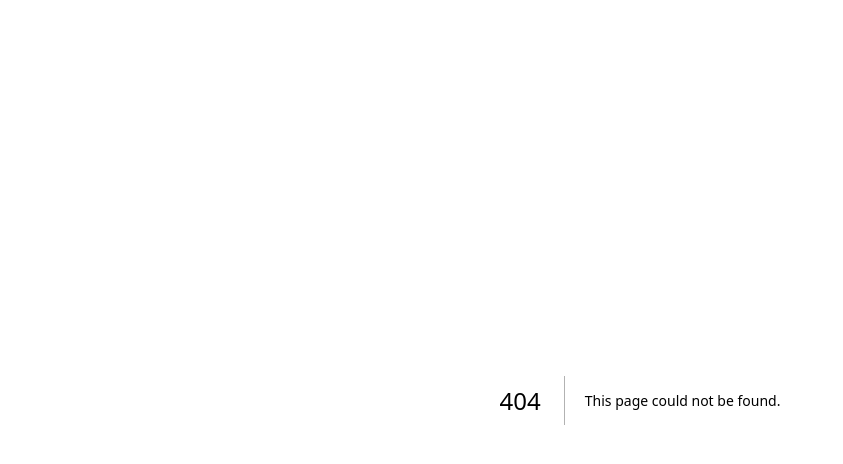
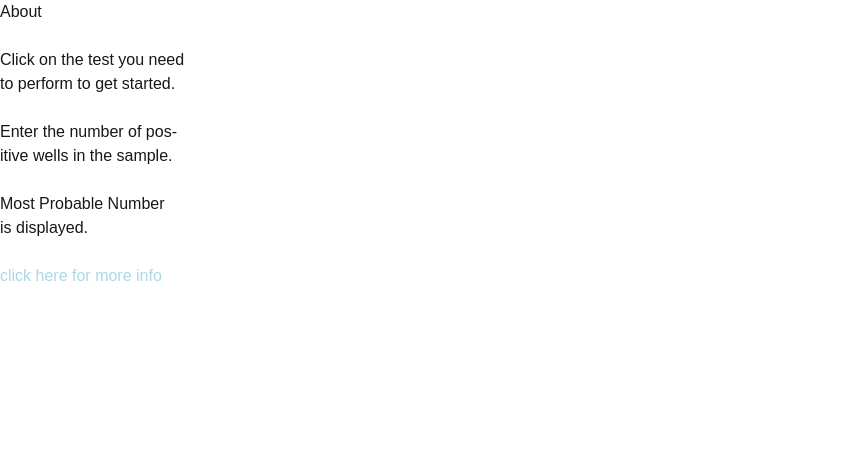
Before and after one commit to jonathan-gartland/mpn-lookup-nextjs, a Next.js app: page /about in a window 1280 px wide. Before the commit this address had no page. Shown: the top 464 px of the page, without its empty margins (0-843 px from the left). Built offline with nearby package versions, Linux system fonts and the light colour scheme.

Commit message:
feat(setup): add about

```diff
--- a/package.json
+++ b/package.json
@@ -18,9 +18,11 @@
     "test": "jest"
   },
   "dependencies": {
+    "@types/react-router-dom": "^5.3.3",
     "next": "15.0.3",
     "react": "^18",
-    "react-dom": "^18"
+    "react-dom": "^18",
+    "react-router-dom": "^6.28.0"
   },
   "devDependencies": {
     "@commitlint/cli": "^19.5.0",
--- /dev/null
+++ b/src/pages/about.tsx
@@ -0,0 +1,26 @@
+import Link from "next/link";
+
+const About = () => {
+  return (
+    <div>
+      <h1>About</h1>
+      <br />
+      <p>Click on the test you need</p>
+      <p>to perform to get started.</p>
+      <br />
+      <p>Enter the number of pos-</p>
+      <p>itive wells in the sample.</p>
+      <br />
+      <p>Most Probable Number</p>
+      <p>is displayed.</p>
+      <br />
+      <Link
+        style={{ color: "lightblue" }}
+        href="https://www.npmjs.com/package/mpn-lookup"
+      >
+        click here for more info
+      </Link>
+    </div>
+  );
+};
+export default About;
--- a/src/pages/index.tsx
+++ b/src/pages/index.tsx
@@ -1,5 +1,9 @@
 import localFont from "next/font/local";
 import Link from "next/link";
+import { useRouter } from "next/router";
+import MyComponent from "@/components/MyComponent";
+
+import React from "react";
 
 const geistSans = localFont({
   src: "./fonts/GeistVF.woff",
@@ -13,6 +17,23 @@ const geistMono = localFont({
 });
 
 export default function Home() {
+  const renderView = (
+    <>
+      <Link className="border" href="/quantitray">
+        <button>QuantiTray&reg;</button>
+      </Link>
+      <Link className="border" href="/quantitray2k">
+        <button>QuantiTray2000&reg;</button>
+      </Link>
+      <Link className="border" href="/legiolert">
+        <button>Legiolert</button>
+      </Link>
+      <Link className="border" href="/about">
+        <button>About</button>
+      </Link>
+    </>
+  );
+
   return (
     <div
       className={`${geistSans.variable} ${geistMono.variable} grid grid-rows-[20px_1fr_20px] items-center justify-items-center min-h-screen p-8 pb-20 gap-16 sm:p-20 font-[family-name:var(--font-geist-sans)]`}
@@ -20,15 +41,7 @@ export default function Home() {
       <main className="flex flex-col gap-8 row-start-2 items-center sm:items-start">
         <div className="flex flex-col space-y-1.5">
           <h1>MPN Lookup</h1>
-          <Link style={{ borderStyle: 'solid', borderWidth: 1 }} href="/quantitray">
-            <button>QuantiTray&reg;</button>
-          </Link>
-          <Link style={{ borderStyle: 'solid', borderWidth: 1 }} href="/quantitray2k">
-            <button>QuantiTray2000&reg;</button>
-          </Link>
-          <Link style={{ borderStyle: 'solid', borderWidth: 1 }} href="/legiolert">
-            <button style={{ textAlign: 'center'}}>Legiolert</button>
-          </Link>
+          {renderView}
         </div>
       </main>
     </div>
```
Also changed, not shown: 2 other files (tests, documents, lock files or other folders).
